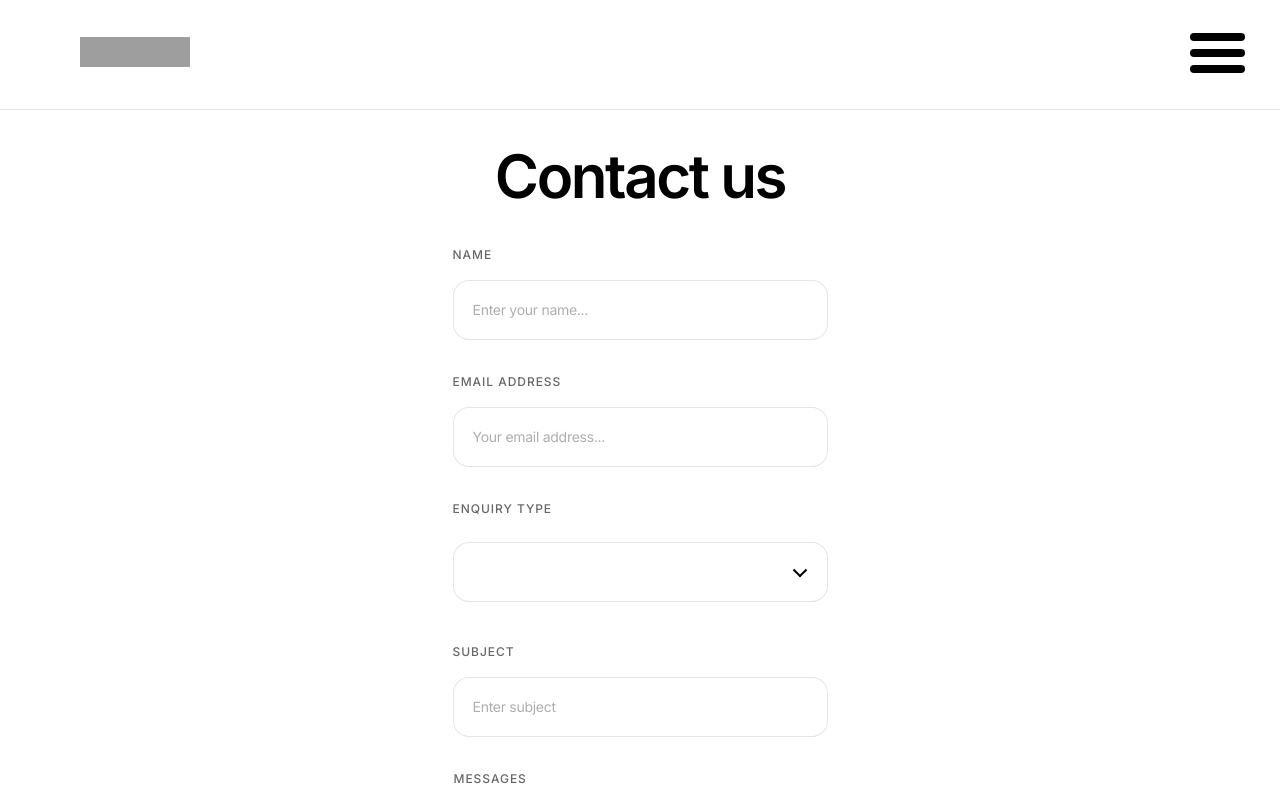
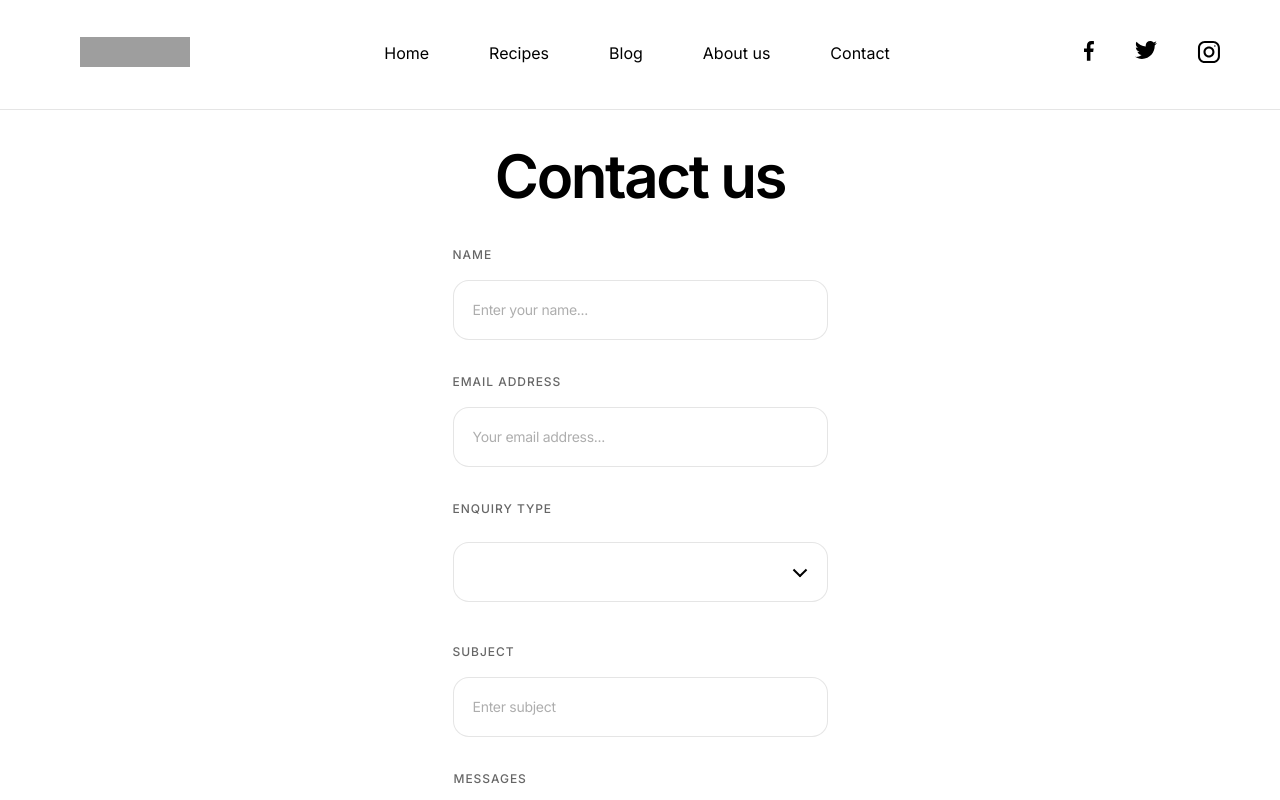
Before and after one commit to xossiane/foodieland, a React (Vite) app: page / in a window 1280 px wide. Shown: the top 800 px of the page. Built offline with nearby package versions, Linux system fonts and the light colour scheme; grey boxes are pictures that could not be loaded.

Commit message:
navbar responsive > 1024px

```diff
--- a/src/components/Global/Navbar/Navbar.css
+++ b/src/components/Global/Navbar/Navbar.css
@@ -11,7 +11,7 @@ body{margin-top: 14rem;}
 .header {
     position: fixed;
     display: flex;
-    width: 100vw;
+    width: 100%;
     height: 11rem;
     top: 0;
     left: 0;
@@ -137,3 +137,35 @@ body{margin-top: 14rem;}
     transform: translate(-50%,-50%) rotate(-45deg);
     transition: all .3s;
 }
+
+.nav__social-container{
+    display: none;
+}
+
+@media only screen and (min-width: 1024px){
+    .nav{
+        padding-right: 6rem;
+    }
+    .nav__social-container{
+        display: flex;
+        gap: 4rem;
+    }
+    .nav__hamburguer--button{
+        display: none;
+    }
+    .nav__list{
+        display: flex;
+        width: auto;
+        position: relative;
+        top: 0;
+        z-index: 0;
+        background: transparent;
+        flex-direction: row;
+        align-items: center;
+        font-size: 1.6rem;
+    }
+    .nav__list--item{
+        width: auto;
+        margin: 0;
+    }
+}
--- a/src/components/Global/Navbar/index.jsx
+++ b/src/components/Global/Navbar/index.jsx
@@ -1,37 +1,72 @@
-import {React, useState} from 'react'
-import Logo from '/public/assets/Logo.svg'
-import './Navbar.css'
+import { React, useState } from "react";
+import Logo from "/public/assets/Logo.svg";
+import "./Navbar.css";
+import Facebook from "../Social/Facebook";
+import Twitter from "../Social/Twitter";
+import Instagram from "../Social/Instagram";
 
 function Navbar() {
-  const [isNavOpen, setIsNavOpen] = useState(false)
+  const [isNavOpen, setIsNavOpen] = useState(false);
 
   const toggleIsNavOpen = () => {
-    setIsNavOpen(!isNavOpen)
-    !isNavOpen ? document.body.classList.add('header-open') : document.body.classList.remove('header-open')
-  }
-
+    setIsNavOpen(!isNavOpen);
+    !isNavOpen
+      ? document.body.classList.add("header-open")
+      : document.body.classList.remove("header-open");
+  };
 
   return (
     <>
-    <header className='header'>
-      <nav className='nav'>
-        <div className='nav__logo-container'>
-            <img className='nav__logo--img' src={Logo} alt='Foodieland Logo'/>
-        </div>
-        <ul className={`nav__list ${isNavOpen ? 'nav__list-display--on' : ''}`}>
-          <li className='nav__list--item'><a className='nav__list--link' href="#">Home</a></li>
-          <li className='nav__list--item'><a className='nav__list--link' href="#">Recipes</a></li>
-          <li className='nav__list--item'><a className='nav__list--link' href="#">Blog</a></li>
-          <li className='nav__list--item'><a className='nav__list--link' href="#">About us</a></li>
-          <li className='nav__list--item'><a className='nav__list--link' href="#">Contact</a></li>
-        </ul>
-        <button onClick={toggleIsNavOpen} className='nav__hamburguer--button'>
-          <div className={`nav__hamburguer--icon ${isNavOpen ? 'nav__hamburguer--icon-open' : ''}`}></div>
-        </button>
-      </nav>
-    </header>
+      <header className="header">
+        <nav className="nav">
+          <div className="nav__logo-container">
+            <img className="nav__logo--img" src={Logo} alt="Foodieland Logo" />
+          </div>
+          <ul
+            className={`nav__list ${isNavOpen ? "nav__list-display--on" : ""}`}
+          >
+            <li className="nav__list--item">
+              <a className="nav__list--link" href="#">
+                Home
+              </a>
+            </li>
+            <li className="nav__list--item">
+              <a className="nav__list--link" href="#">
+                Recipes
+              </a>
+            </li>
+            <li className="nav__list--item">
+              <a className="nav__list--link" href="#">
+                Blog
+              </a>
+            </li>
+            <li className="nav__list--item">
+              <a className="nav__list--link" href="#">
+                About us
+              </a>
+            </li>
+            <li className="nav__list--item">
+              <a className="nav__list--link" href="#">
+                Contact
+              </a>
+            </li>
+          </ul>
+          <button onClick={toggleIsNavOpen} className="nav__hamburguer--button">
+            <div
+              className={`nav__hamburguer--icon ${
+                isNavOpen ? "nav__hamburguer--icon-open" : ""
+              }`}
+            ></div>
+          </button>
+          <div className="nav__social-container">
+            <Facebook className="hover-orange" />
+            <Twitter className="hover-orange" />
+            <Instagram className="hover-orange" />
+          </div>
+        </nav>
+      </header>
     </>
-  )
+  );
 }
 
-export default Navbar
+export default Navbar;
```
